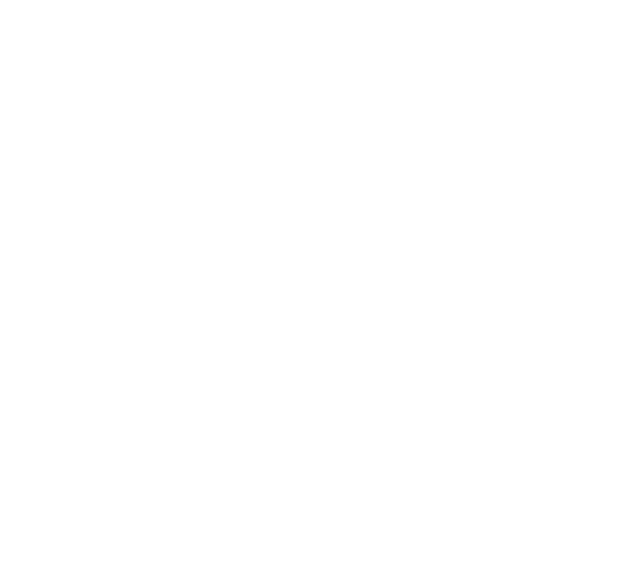
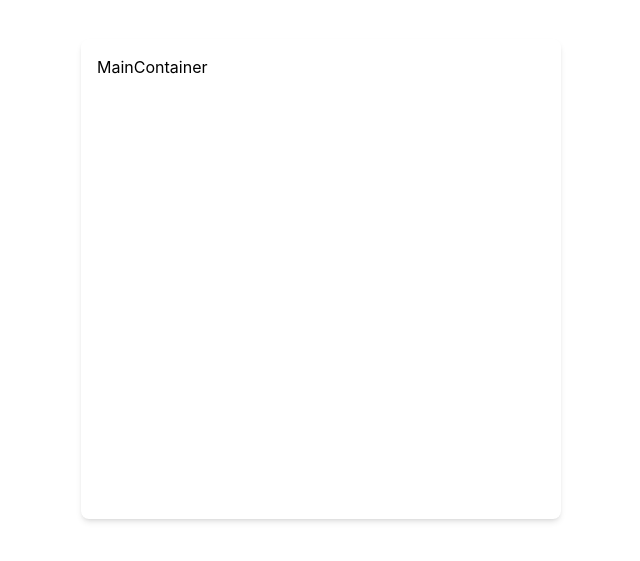
Before and after one commit to jubairskv/Blogcard, a React (Create React App) app: page / in a window 1280 px wide. Shown: the part 121-682 px from the top of the page, without its empty margins (319-959 px from the left). Built offline with nearby package versions, Linux system fonts and the light colour scheme.

Commit message:
blogcard config done

```diff
--- a/src/App.js
+++ b/src/App.js
@@ -1,10 +1,10 @@
-import logo from './logo.svg';
+import MainContainer from './components/MainContainer';
 import './App.css';
 
 function App() {
   return (
     <div className="bg-color-white">
-
+      <MainContainer/>
     </div>
   );
 }
--- a/src/components/MainContainer.js
+++ b/src/components/MainContainer.js
@@ -0,0 +1,13 @@
+import React from "react";
+
+const MainContainer = () => {
+  return (
+    <div className="flex justify-center items-center h-screen">
+      <div className="w-[30rem] h-[30rem] rounded-lg p-4 shadow-md bg-white">
+        MainContainer
+      </div>
+    </div>
+  );
+};
+
+export default MainContainer;
```
